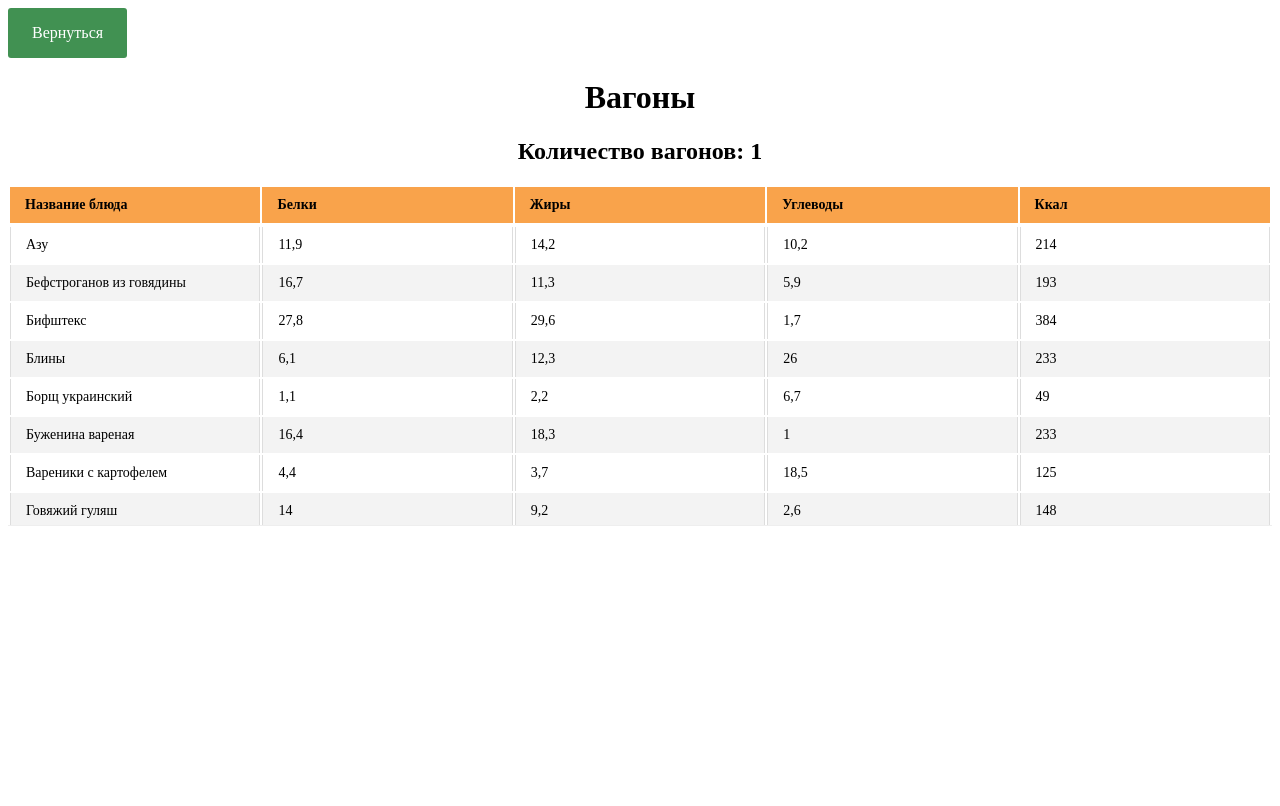
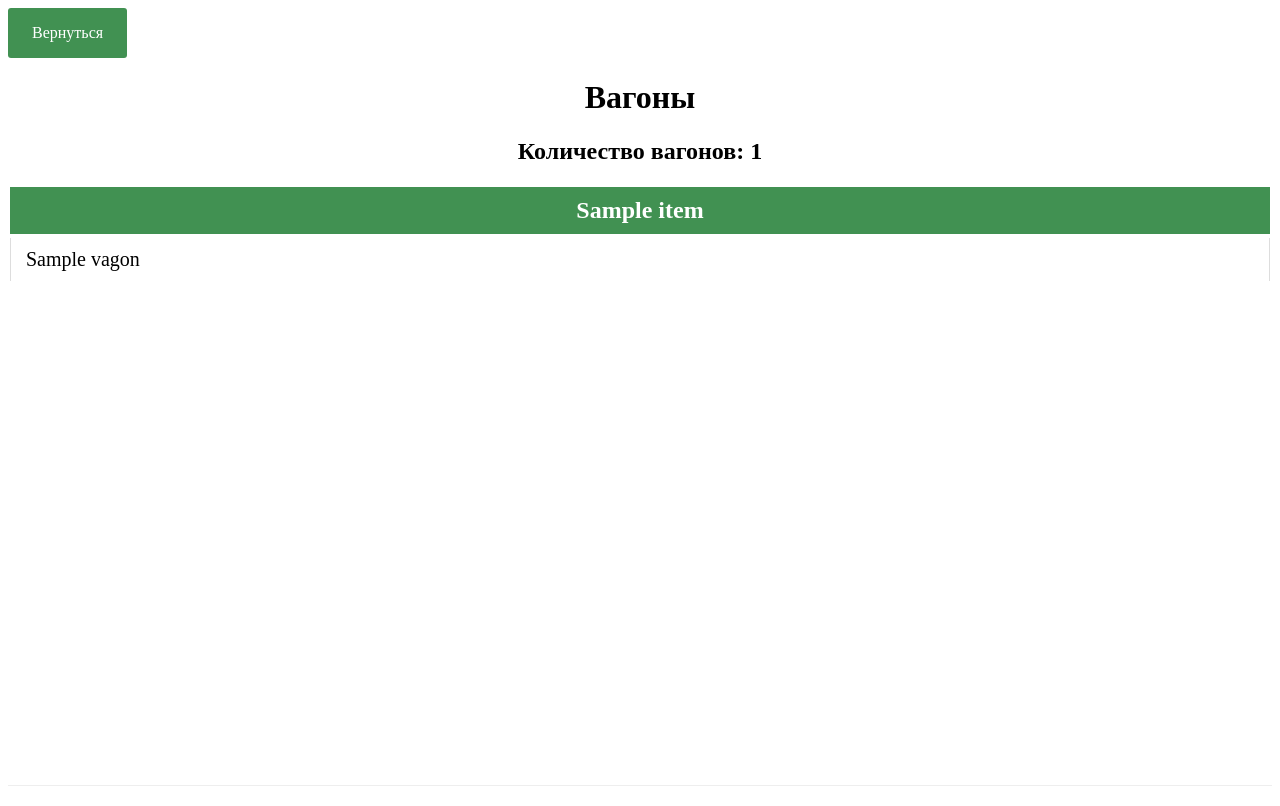
Before and after one commit to ssr4/python_flask, a Flask app: template templates/vagons.html in a window 1280 px wide. Before the commit the page ends 526 px from the top, so only its background shows below. Run offline with Flask 2, Linux system fonts and the light colour scheme; the template is opened without the code that fills it: most values are stand-ins (such as "Sample title", 1, 10 or a date in 2020); lists and menus that the app fills with data are empty.

Commit message:
изменил главную таблицу

```diff
--- a/app.py
+++ b/app.py
@@ -33,9 +33,6 @@ class Database:
         self.con = cx_Oracle.connect(f"{config.get('db', 'dbu')}/{config.get('db', 'dbp')}@//{config.get('db', 'host')}/{config.get('db', 'name')}")
         self.cur = self.con.cursor()
     def list_of_vagon(self):
-        self.cur.execute('select * from own_vag')
-        return self.cur.fetchmany(15)
-    def list_of_vagon_all(self):
         self.cur.execute('select * from own_vag')
         return self.cur.fetchall()
     def count_of_vagons(self):
@@ -121,7 +118,7 @@ def vagons_from_file():
 @app.route('/get_all_vagons')
 def get_all_vagons():
     db = Database()
-    return db.list_of_vagon_all()
+    return db.list_of_vagon()
 
 if __name__ == "__main__":
     app.run(debug=True)
--- a/static/css/tableForVagons.css
+++ b/static/css/tableForVagons.css
@@ -9,7 +9,7 @@
 }
 
 .scroll-table-body {
-  height: 300px;
+  height: 70%;
   overflow-x: auto;
   margin-top: 0px;
   margin-bottom: 20px;
@@ -22,18 +22,20 @@
 }
 .scroll-table thead th {
   font-weight: bold;
-  text-align: left;
+  text-align: center;
   border: none;
   padding: 10px 15px;
-  background: #f9a34b;
-  font-size: 14px;
+  /* background: #f9a34b; */
+  background: #419152;
+  color: #fff; /* Белый цвет текста */
+  font-size: 24px;
 }
 .scroll-table tbody td {
   text-align: left;
   border-left: 1px solid #ddd;
   border-right: 1px solid #ddd;
   padding: 10px 15px;
-  font-size: 14px;
+  font-size: 20px;
   vertical-align: top;
 }
 .scroll-table tbody tr:nth-child(even) {
--- a/templates/vagons.html
+++ b/templates/vagons.html
@@ -8,297 +8,26 @@
 <h2 style="text-align: center;">Количество вагонов: {{count}}</h2>
 {% endif %}
 {% if data %}
-<!-- <table>
-
-  <tbody class="tables">
-    <tr>
-      {% for item in table %}
-      <th>{{item}}</th>
-      {% endfor %}
-    </tr>
-    {% for vagons in data %}
-    <tr>
-      {% for vagon in vagons %}
-      <td>{{ vagon }}</td>
-      {% endfor %}
-    </tr>
-    {% endfor %}
-  </tbody>
-</table> -->
 <div class="scroll-table">
 	<table>
 		<thead>
 			<tr>
-				<th>Название блюда</th>
-				<th>Белки</th>
-				<th>Жиры</th>
-				<th>Углеводы</th>
-				<th>Ккал</th>
+				{% for item in table %}
+				<th>{{item}}</th>
+				{% endfor %}
 			</tr>
 		</thead>
 	</table>
 	<div class="scroll-table-body">
 		<table>
 			<tbody>
-				<tr>
-					<td>Азу</td>
-					<td>11,9</td>
-					<td>14,2</td>
-					<td>10,2</td>
-					<td>214</td>
-				</tr>
-				<tr>
-					<td>Бефстроганов из говядины</td>
-					<td>16,7</td>
-					<td>11,3</td>
-					<td>5,9</td>
-					<td>193</td>
-				</tr>
-				<tr>
-					<td>Бифштекс</td>
-					<td>27,8</td>
-					<td>29,6</td>
-					<td>1,7</td>
-					<td>384</td>
-				</tr>
-				<tr>
-					<td>Блины</td>
-					<td>6,1</td>
-					<td>12,3</td>
-					<td>26</td>
-					<td>233</td>
-				</tr>
-				<tr>
-					<td>Борщ украинский</td>
-					<td>1,1</td>
-					<td>2,2</td>
-					<td>6,7</td>
-					<td>49</td>
-				</tr>
-				<tr>
-					<td>Буженина вареная</td>
-					<td>16,4</td>
-					<td>18,3</td>
-					<td>1</td>
-					<td>233</td>
-				</tr>
-				<tr>
-					<td>Вареники с картофелем</td>
-					<td>4,4</td>
-					<td>3,7</td>
-					<td>18,5</td>
-					<td>125</td>
-				</tr>
-				<tr>
-					<td>Говяжий гуляш</td>
-					<td>14</td>
-					<td>9,2</td>
-					<td>2,6</td>
-					<td>148</td>
-				</tr>
-				<tr>
-					<td>Запеканка творожная</td>
-					<td>17,6</td>
-					<td>4,2</td>
-					<td>14,2</td>
-					<td>168</td>
-				</tr>
-				<tr>
-					<td>Зразы картофельные с капустой</td>
-					<td>3,3</td>
-					<td>3,9</td>
-					<td>15</td>
-					<td>108</td>
-				</tr>
-				<tr>
-					<td>Клецки</td>
-					<td>5</td>
-					<td>4,8</td>
-					<td>25,8</td>
-					<td>160</td>
-				</tr>
-				<tr>
-					<td>Котлеты из курицы</td>
-					<td>18,2</td>
-					<td>10,4</td>
-					<td>13,8</td>
-					<td>222</td>
-				</tr>
-				<tr>
-					<td>Куриное филе вареное</td>
-					<td>30,4</td>
-					<td>3,5</td>
-					<td>0</td>
-					<td>153</td>
-				</tr>
-				<tr>
-					<td>Куриные бедра</td>
-					<td>21,3</td>
-					<td>11</td>
-					<td>0,1</td>
-					<td>185</td>
-				</tr>
-				<tr>
-					<td>Лагман</td>
-					<td>4,3</td>
-					<td>8,9</td>
-					<td>13,3</td>
-					<td>158</td>
-				</tr>
-				<tr>
-					<td>Макароны вареные с жиром</td>
-					<td>3,4</td>
-					<td>5</td>
-					<td>19</td>
-					<td>135</td>
-				</tr>
-				<tr>
-					<td>Овощное рагу (4 сезона)</td>
-					<td>0,5</td>
-					<td>0,1</td>
-					<td>3,8</td>
-					<td>38</td>
-				</tr>
-				<tr>
-					<td>Окрошка мясная с квасом</td>
-					<td>2,1</td>
-					<td>1,7</td>
-					<td>6,3</td>
-					<td>52</td>
-				</tr>
-				<tr>
-					<td>Пельмени</td>
-					<td>11,9</td>
-					<td>12,4</td>
-					<td>29</td>
-					<td>275</td>
-				</tr>
-				<tr>
-					<td>Плов с бараниной (4 сезона)</td>
-					<td>4,2</td>
-					<td>6</td>
-					<td>14,9</td>
-					<td>150</td>
-				</tr>
-				<tr>
-					<td>Рассольник</td>
-					<td>1,4</td>
-					<td>2</td>
-					<td>5</td>
-					<td>42</td>
-				</tr>
-				<tr>
-					<td>Салат крабовый</td>
-					<td>9,2</td>
-					<td>7,4</td>
-					<td>5,9</td>
-					<td>128</td>
-				</tr>
-				<tr>
-					<td>Салат Мимоза</td>
-					<td>5,7</td>
-					<td>14,8</td>
-					<td>7,2</td>
-					<td>183</td>
-				</tr>
-				<tr>
-					<td>Салат Цезарь</td>
-					<td>15</td>
-					<td>10</td>
-					<td>9</td>
-					<td>190</td>
-				</tr>
-				<tr>
-					<td>Самса с курицей</td>
-					<td>11</td>
-					<td>24</td>
-					<td>17</td>
-					<td>325</td>
-				</tr>
-				<tr>
-					<td>Свекольник</td>
-					<td>0,5</td>
-					<td>2</td>
-					<td>4,2</td>
-					<td>36</td>
-				</tr>
-				<tr>
-					<td>Свинина тушеная</td>
-					<td>9,8</td>
-					<td>20,3</td>
-					<td>3,2</td>
-					<td>235</td>
-				</tr>
-				<tr>
-					<td>Солянка домашняя</td>
-					<td>3,5</td>
-					<td>3,5</td>
-					<td>4,3</td>
-					<td>64</td>
-				</tr>
-				<tr>
-					<td>Суп гороховый</td>
-					<td>4,4</td>
-					<td>2,4</td>
-					<td>8,9</td>
-					<td>66</td>
-				</tr>
-				<tr>
-					<td>Суп молочный с макаронами</td>
-					<td>2,2</td>
-					<td>1,9</td>
-					<td>7,9</td>
-					<td>58</td>
-				</tr>
-				<tr>
-					<td>Суп харчо с мясом</td>
-					<td>3,1</td>
-					<td>4,5</td>
-					<td>5,5</td>
-					<td>75</td>
-				</tr>
-				<tr>
-					<td>Сырник творожный</td>
-					<td>18,6</td>
-					<td>3,6</td>
-					<td>18,2</td>
-					<td>183</td>
-				</tr>
-				<tr>
-					<td>Тефтели свиные</td>
-					<td>7</td>
-					<td>10</td>
-					<td>12</td>
-					<td>172</td>
-				</tr>
-				<tr>
-					<td>Уха</td>
-					<td>3,4</td>
-					<td>1</td>
-					<td>5,5</td>
-					<td>46</td>
-				</tr>
-				<tr>
-					<td>Чахохбили с фасолью (4 сезона)</td>
-					<td>6,2</td>
-					<td>5,5</td>
-					<td>3,4</td>
-					<td>87</td>
-				</tr>
-				<tr>
-					<td>Щи из свежей капусты с картофелем</td>
-					<td>1</td>
-					<td>3,8</td>
-					<td>2,1</td>
-					<td>38</td>
-				</tr>
-				<tr>
-					<td>Эскалоп</td>
-					<td>19</td>
-					<td>42,8</td>
-					<td>6,8</td>
-					<td>487</td>
-				</tr>
+				{% for vagons in data %}
+					<tr>
+						{% for vagon in vagons %}
+						<td>{{ vagon }}</td>
+						{% endfor %}
+					</tr>
+    		{% endfor %}
 			</tbody>
 		</table>
 	</div>
```
